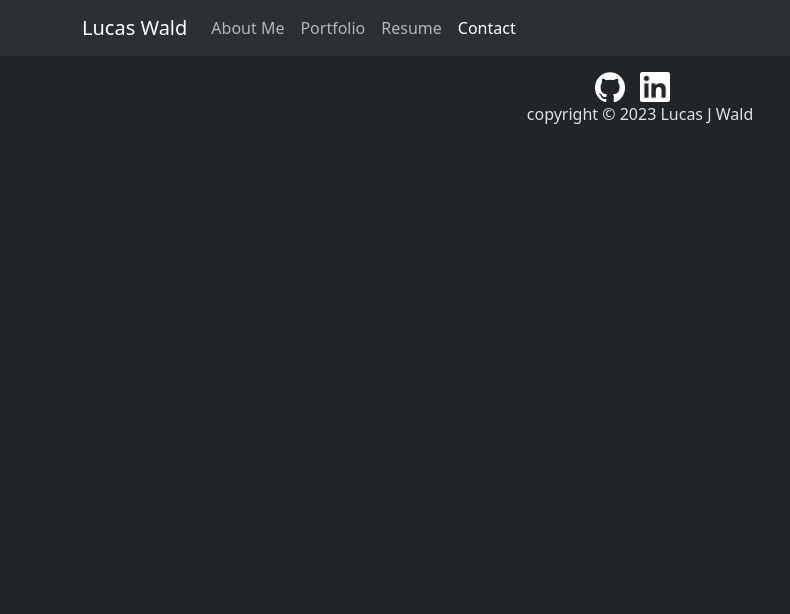
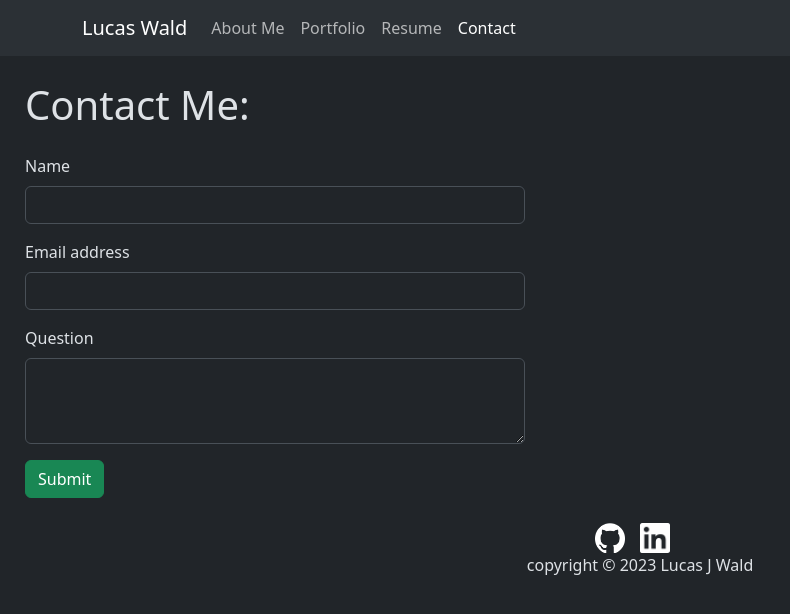
Before and after one commit to Wald14/lucas_wald_portfolio, a React (Vite) app: page /contact in a window 1280 px wide. Shown: the top 614 px of the page, without its empty margins (0-790 px from the left). Built offline with nearby package versions, Linux system fonts and the light colour scheme.

Commit message:
Added Contact page with Bootstrap form and emailjs.

```diff
--- a/package.json
+++ b/package.json
@@ -10,6 +10,7 @@
     "preview": "vite preview"
   },
   "dependencies": {
+    "@emailjs/browser": "^3.11.0",
     "bootstrap": "^5.3.2",
     "react": "^18.2.0",
     "react-bootstrap": "^2.9.1",
--- a/src/App.jsx
+++ b/src/App.jsx
@@ -6,6 +6,7 @@ import Header from './components/Header'
 import AboutMe from './components/AboutMe'
 import Portfolio from './components/Portfolio'
 import Resume from './components/Resume'
+import Contact from './components/Contact'
 import Footer from './components/Footer'
 
 // import bootstrap css
@@ -23,6 +24,7 @@ function App() {
             <Route path="/" element={<AboutMe />} />
             <Route path="/portfolio" element={<Portfolio />} />
             <Route path="/resume" element={<Resume />} />
+            <Route path="/contact" element={<Contact />} />
 
           </Routes>
         </BrowserRouter>
--- a/src/assets/css/aboutMe.css
+++ b/src/assets/css/aboutMe.css
@@ -14,7 +14,7 @@
   font-family: 'Acme', sans-serif;
 }
 
-.aboutMe-top-container h2 {
+.aboutMe-top-container h1 {
   font-size: 35px;
   margin: 0px;
 }
--- a/src/components/AboutMe.jsx
+++ b/src/components/AboutMe.jsx
@@ -10,7 +10,7 @@ export default function AboutMe() {
       <Row>
         <div className="aboutMe-top-container">
           <img className="headshot" src="/assets/images/lukewald-headshot.jpg" alt="Headshot photo of Luke Wald" />
-          <h2>About Me:</h2>
+          <h1>About Me:</h1>
         </div>
       </Row>
       <Row>
--- /dev/null
+++ b/src/components/Contact.jsx
@@ -0,0 +1,99 @@
+import { useState } from "react";
+import Button from 'react-bootstrap/Button';
+import Form from 'react-bootstrap/Form';
+import emailjs from '@emailjs/browser';
+
+
+export default function Contact() {
+
+  const defaultInfo = { name: "", email: "", question: "" }
+  const [contactInfo, setContactInfo] = useState(defaultInfo)
+
+  function handleInputChange(e) {
+    const clone = { ...contactInfo, [e.target.name]: e.target.value }
+    setContactInfo(clone)
+  }
+
+  // Bootstrap Form Validation
+  const [validated, setValidated] = useState(false);
+
+  const handleSubmit = (event) => {
+    const form = event.currentTarget;
+    if (form.checkValidity() === false) {
+      event.preventDefault();
+      event.stopPropagation();
+    }
+    event.preventDefault();
+    if  (form.checkValidity() === true){
+      const serviceId = "service_892xwsq";
+      const templateId = "template_o1e2sln";
+      const publicKey = "RP76CGSB6V7ch8Yvk";
+
+      emailjs.sendForm(serviceId, templateId, form, publicKey)
+        .then((result) => {
+          window.location.reload()
+        }, (error) => {
+          console.log(error.text)
+        })
+    }
+    setValidated(true);
+  }
+
+
+  return (
+    <>
+      <h1 style={{ margin: "25px" }} >Contact Me:</h1>
+
+      <Form noValidate validated={validated} onSubmit={handleSubmit} style={{ maxWidth: "500px", margin: "25px" }}>
+
+        {/* Name Field*/}
+        <Form.Group className="mb-3" controlId="validationCustom01">
+          <Form.Label>Name</Form.Label>
+          <Form.Control
+            required
+            type="text"
+            name="name"
+            value={contactInfo.name}
+            onChange={handleInputChange} />
+          <Form.Control.Feedback type="invalid">
+            Please choose your name.
+          </Form.Control.Feedback>
+        </Form.Group>
+
+        {/* Email Field*/}
+        <Form.Group className="mb-3" controlId="formEmail">
+          <Form.Label>Email address</Form.Label>
+          <Form.Control
+            required
+            type="email"
+            name="email"
+            value={contactInfo.email}
+            onChange={handleInputChange} />
+          <Form.Control.Feedback type="invalid">
+            Please enter a valid email.
+          </Form.Control.Feedback>
+        </Form.Group>
+
+        {/* Question Field */}
+        <Form.Group className="mb-3" controlId="formQuestion">
+          <Form.Label>Question</Form.Label>
+          <Form.Control
+            required
+            as="textarea"
+            rows={3}
+            name="question"
+            value={contactInfo.question}
+            onChange={handleInputChange} />
+          <Form.Control.Feedback type="invalid">
+            Please enter a question.
+          </Form.Control.Feedback>
+        </Form.Group>
+
+        <Button variant="success" type="submit" value="Submit">
+          Submit
+        </Button>
+      </Form>
+
+    </>
+  )
+}
--- a/src/components/Resume.jsx
+++ b/src/components/Resume.jsx
@@ -1,4 +1,3 @@
-// https://www.geeksforgeeks.org/how-to-download-pdf-file-in-reactjs/
 // https://bobbyhadz.com/blog/react-download-file
 
 import resumePDF from '../assets/pdf/resumePlaceholder.pdf'
```
Also changed, not shown: 1 other file (tests, documents, lock files or other folders).
